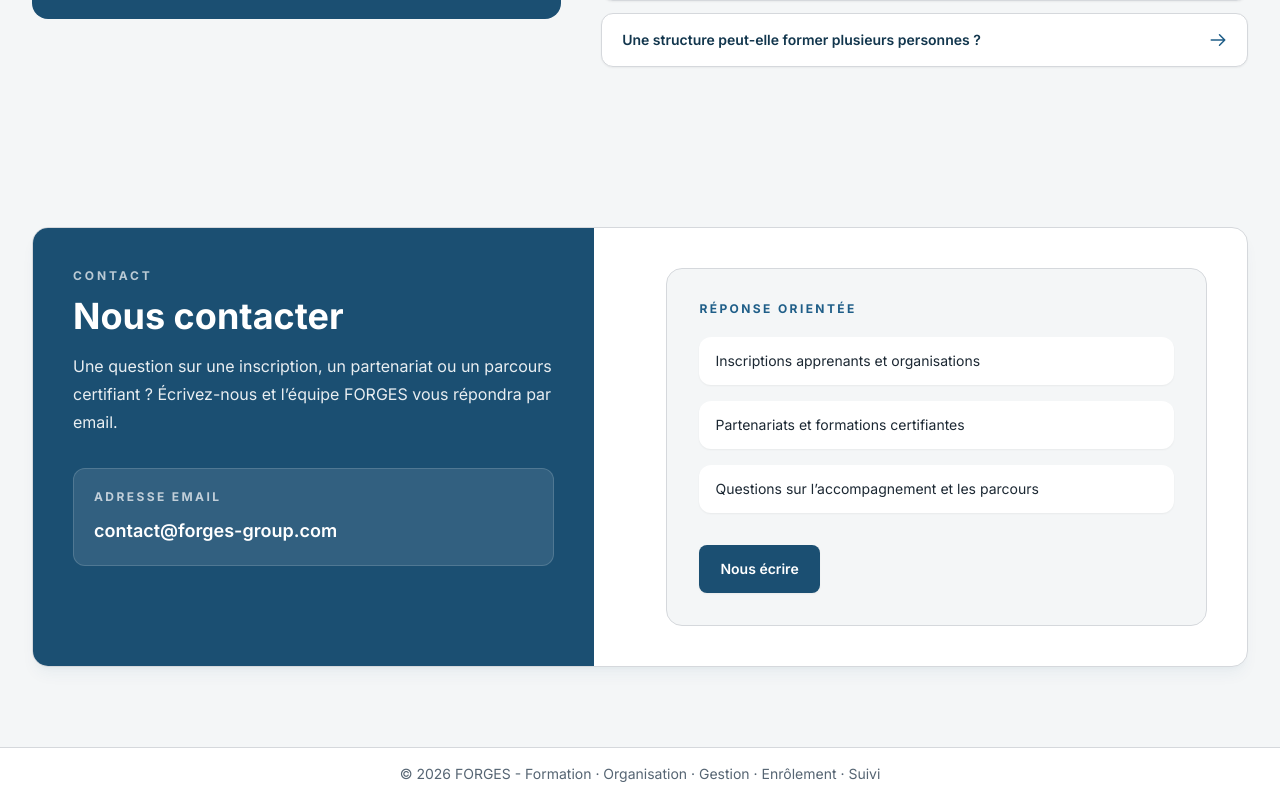
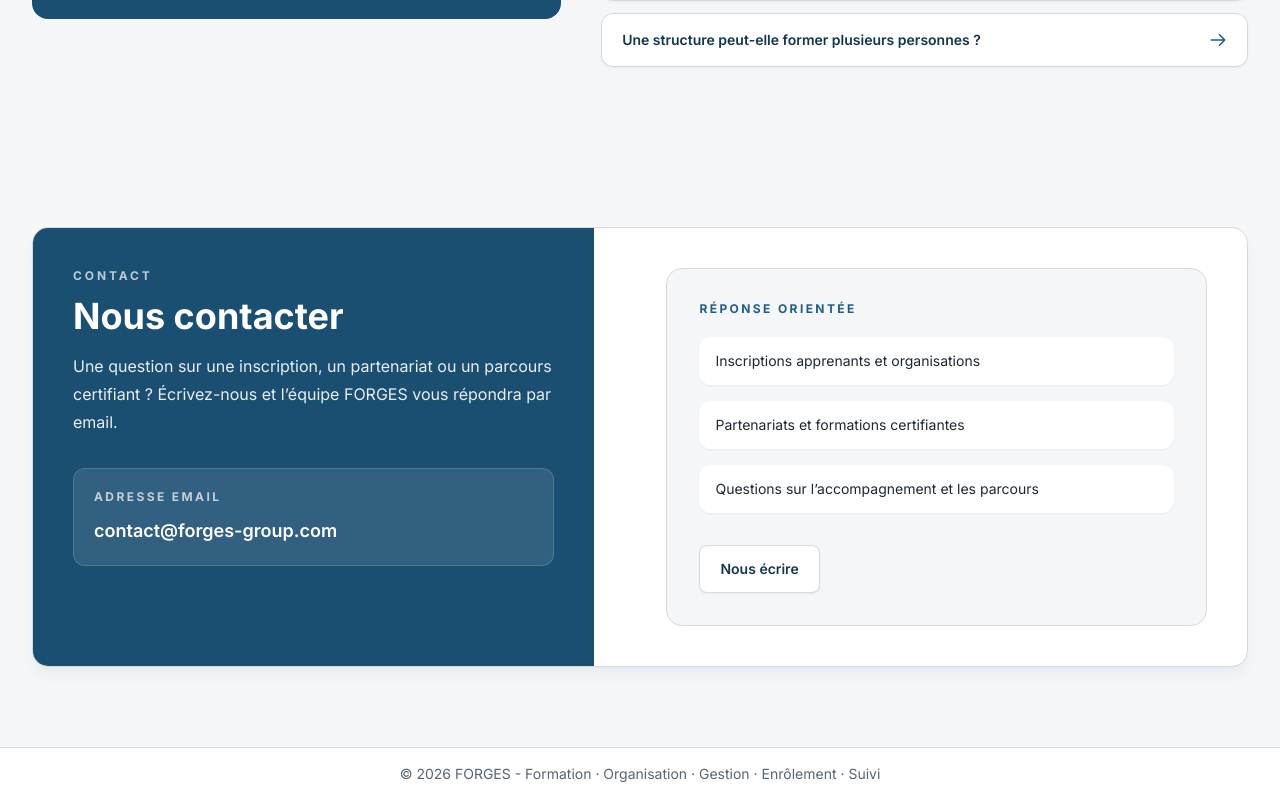
Before and after one commit to Flinguee75/forges-v2, a React (Vite) app in the folder forges-monorepo/frontend/: page / in a window 1280 px wide. Shown: the part 4132-4932 px from the top of the page. Built offline with nearby package versions, Linux system fonts and the light colour scheme; no server answers.

Commit message:
Improve contact CTA contrast

```diff
--- a/forges-monorepo/frontend/src/pages/public/LandingPage.jsx
+++ b/forges-monorepo/frontend/src/pages/public/LandingPage.jsx
@@ -569,7 +569,7 @@ export default function LandingPage() {
                 </ul>
               <a
                 href={`mailto:${CONTACT_EMAIL}`}
-                className="mt-8 inline-flex min-h-[48px] items-center justify-center rounded-lg border border-transparent bg-primary px-5 py-3 text-sm font-semibold text-white shadow-sm transition-all duration-200 hover:-translate-y-0.5 hover:bg-[#0F2F43] hover:shadow-md focus:outline-none focus:ring-2 focus:ring-primary focus:ring-offset-2"
+                className="mt-8 inline-flex min-h-[48px] items-center justify-center rounded-lg border border-primary/20 bg-white px-5 py-3 text-sm font-semibold text-primary shadow-sm transition-all duration-200 hover:-translate-y-0.5 hover:border-primary hover:bg-[#EAF2F8] hover:text-primary hover:shadow-md focus:outline-none focus:ring-2 focus:ring-primary focus:ring-offset-2"
               >
                 Nous écrire
               </a>
```
